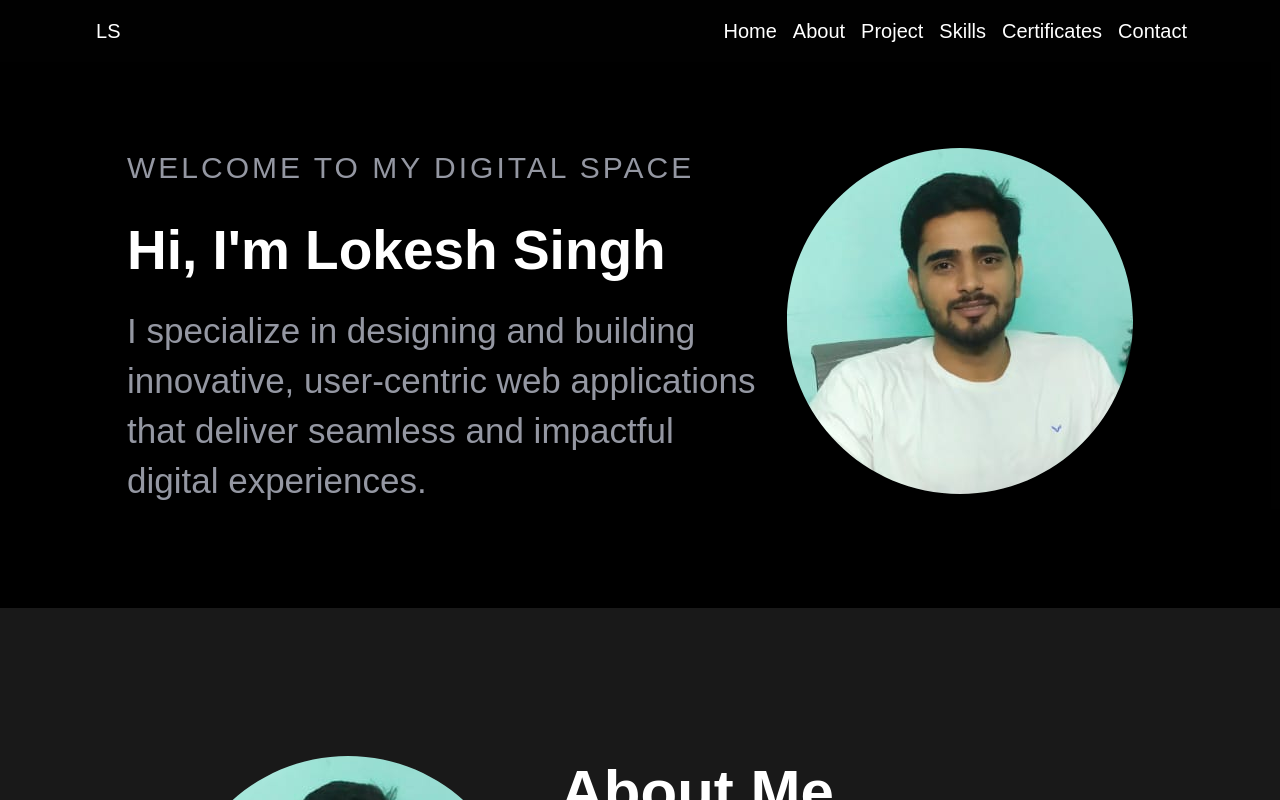
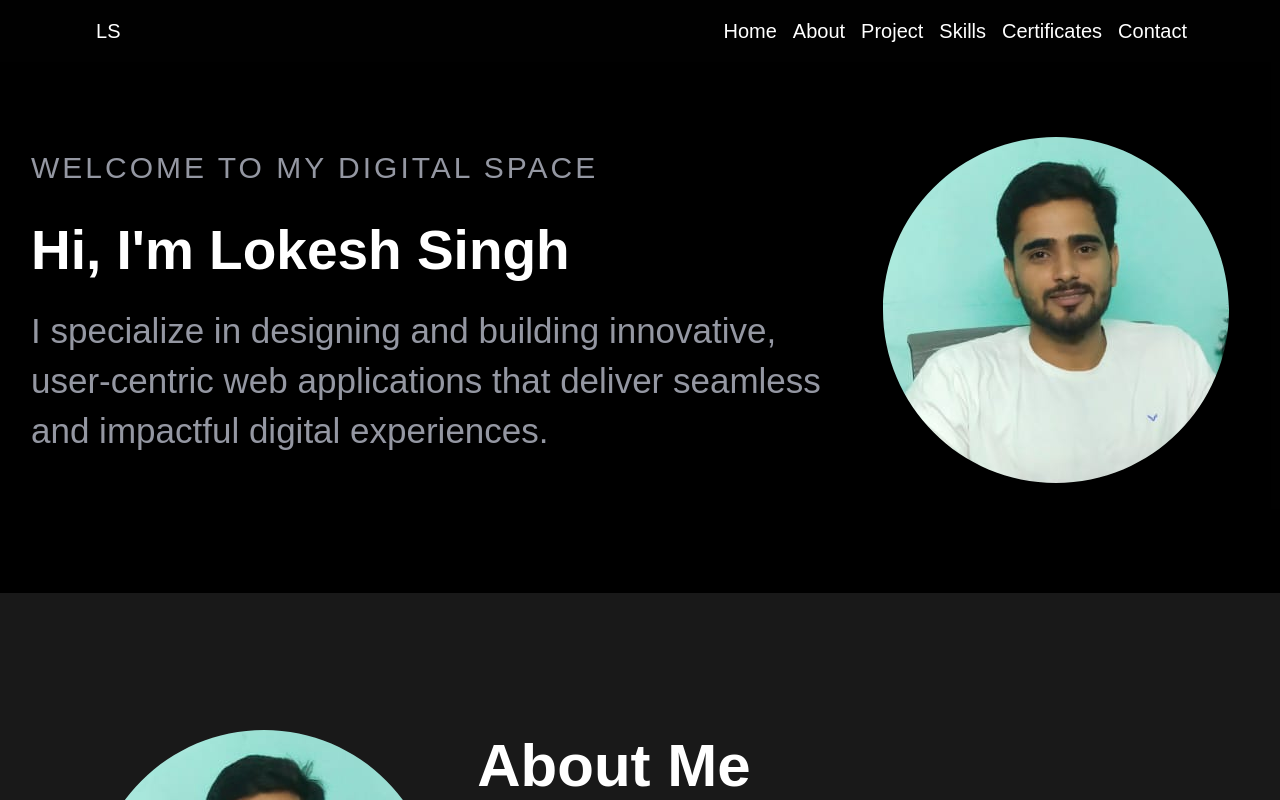
Before and after one commit to lokesh15mca/Portfolio, a React (Create React App) app: page / in a window 1280 px wide. Shown: the top 800 px of the page. Built offline with nearby package versions, Linux system fonts and the light colour scheme.

Commit message:
Update App.css

```diff
--- a/src/App.css
+++ b/src/App.css
@@ -78,16 +78,16 @@ p{
   justify-content: center;
 }
 .col__2 {
-  max-width: 50%;
+  max-width: 65%;
   display: flex;
-  padding: 20px;
+  padding: 9px 20px 20px 20px;
   justify-content: center;
   flex-direction: column;
 }
 .col__3{
   max-width: 33.333333%;
   display: flex;
-  padding: 20px;
+  padding: 9px 20px 20px 20px;
   justify-content: center;
   flex-direction: column;
   margin-top: 20px;
```
